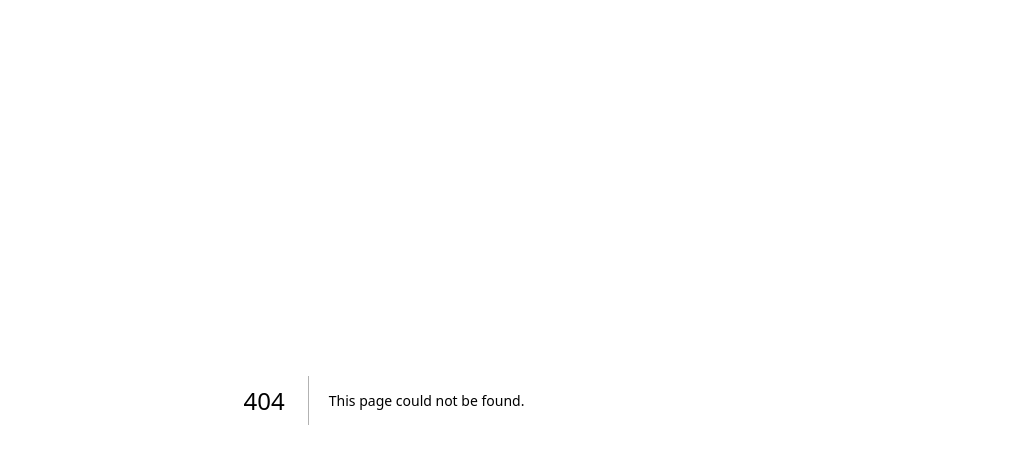
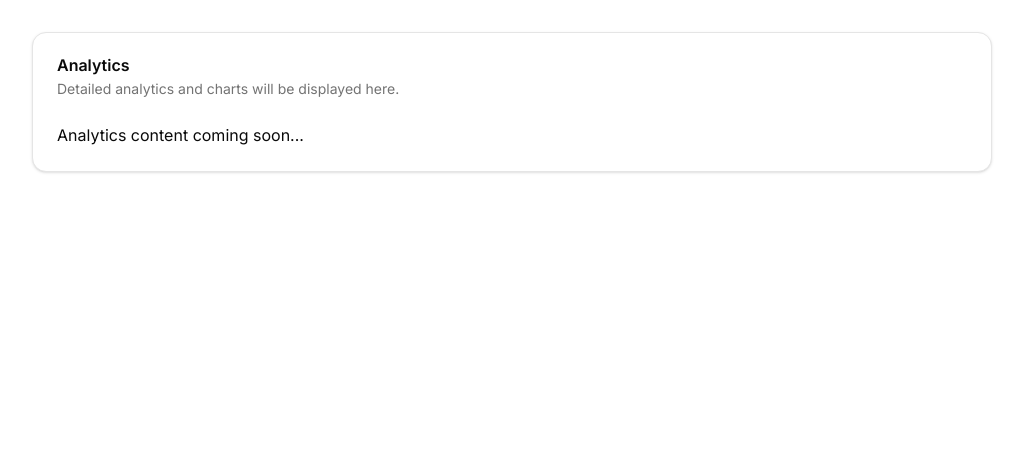
Before and after one commit to Trustless-Work/Product, a Next.js app in the folder dashboard-tw-wallet/: page /analytics in a window 1280 px wide. Before the commit this address had no page. Shown: the top 464 px of the page, without its empty margins (256-1279 px from the left). Built offline with nearby package versions, Linux system fonts and the light colour scheme.

Commit message:
feat: add analytics page structure

```diff
--- /dev/null
+++ b/dashboard-tw-wallet/src/app/analytics/page.tsx
@@ -0,0 +1,15 @@
+'use client';
+
+import { AnalyticsCard } from "@/components/dashboard/AnalyticsCard"
+import { Navigation } from "@/components/dashboard/Navigation"
+
+export default function AnalyticsPage() {
+  return (
+    <div className="flex min-h-screen">
+      <Navigation />
+      <main className="flex-1 lg:ml-64 p-4 lg:p-8">
+        <AnalyticsCard />
+      </main>
+    </div>
+  )
+}
```
